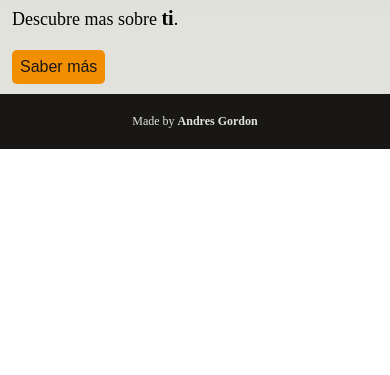
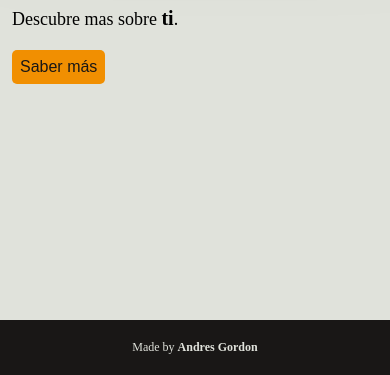
Before and after one commit to andresgrdn/LandingPage, a plain HTML site: page index.html in a window 390 px wide. Shown: the part 469-844 px from the top of the page. Drawn offline with Linux system fonts and the light colour scheme.

Commit message:
Linea blanca arreglada
Linea blanca en la parte baja arreglada, y la disposicion de los
elementos apegados al header en dispositivos mobile.

```diff
--- a/styles/main.css
+++ b/styles/main.css
@@ -48,6 +48,8 @@ html {
   display: flex;
   justify-content: space-evenly;
   align-items: center;
+  height: 90vh;
+  min-height: 60rem;
   padding: 1rem 1.2rem 1rem 1.2rem;
 }
 .section-left h1 {
@@ -81,6 +83,9 @@ html {
 }
 .footer-container {
   background: var(--footer-color);
+  position: absolute;
+  width: 100%;
+  bottom: 0;
   text-align: center;
   padding: 2rem;
 }
--- a/styles/mobile.css
+++ b/styles/mobile.css
@@ -1,5 +1,6 @@
 .main-container {
   flex-direction: column-reverse;
+  justify-content: flex-end;
 }
 .section-right figure {
   width: 100vw;
```
